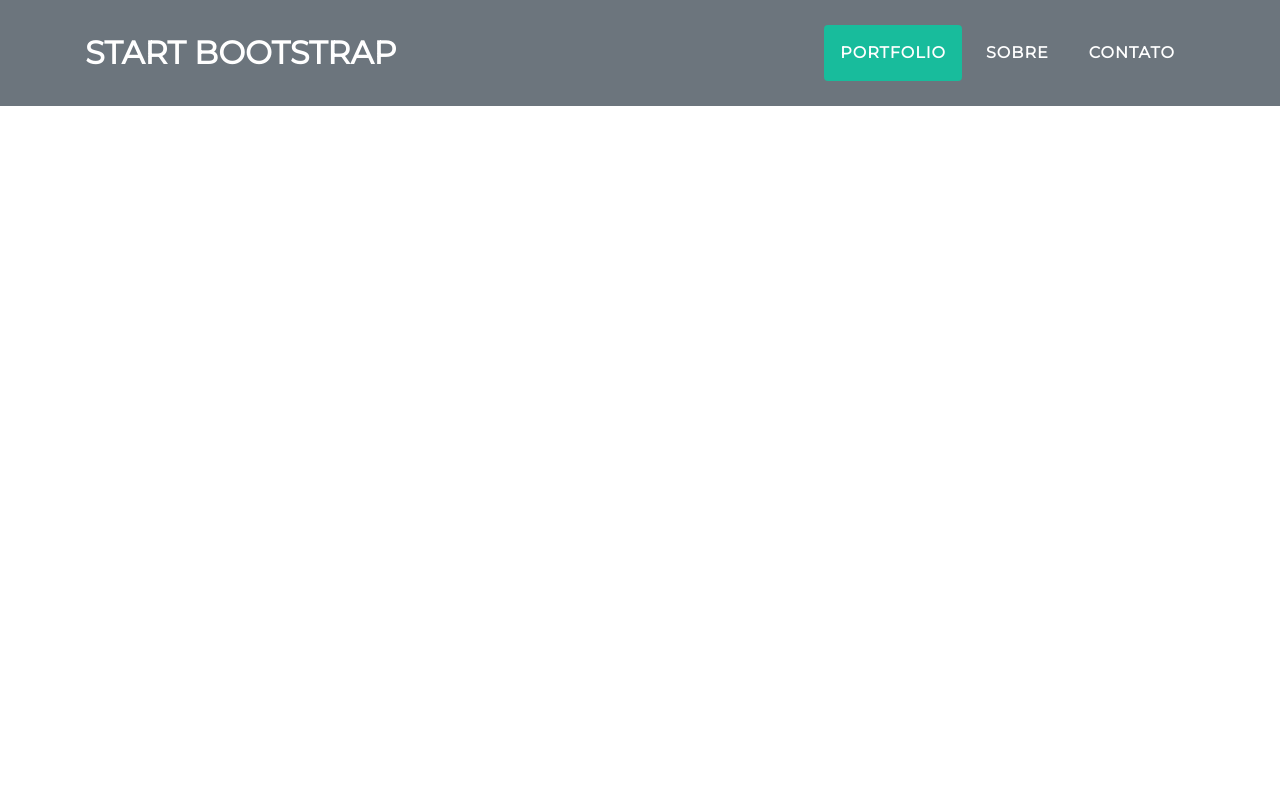
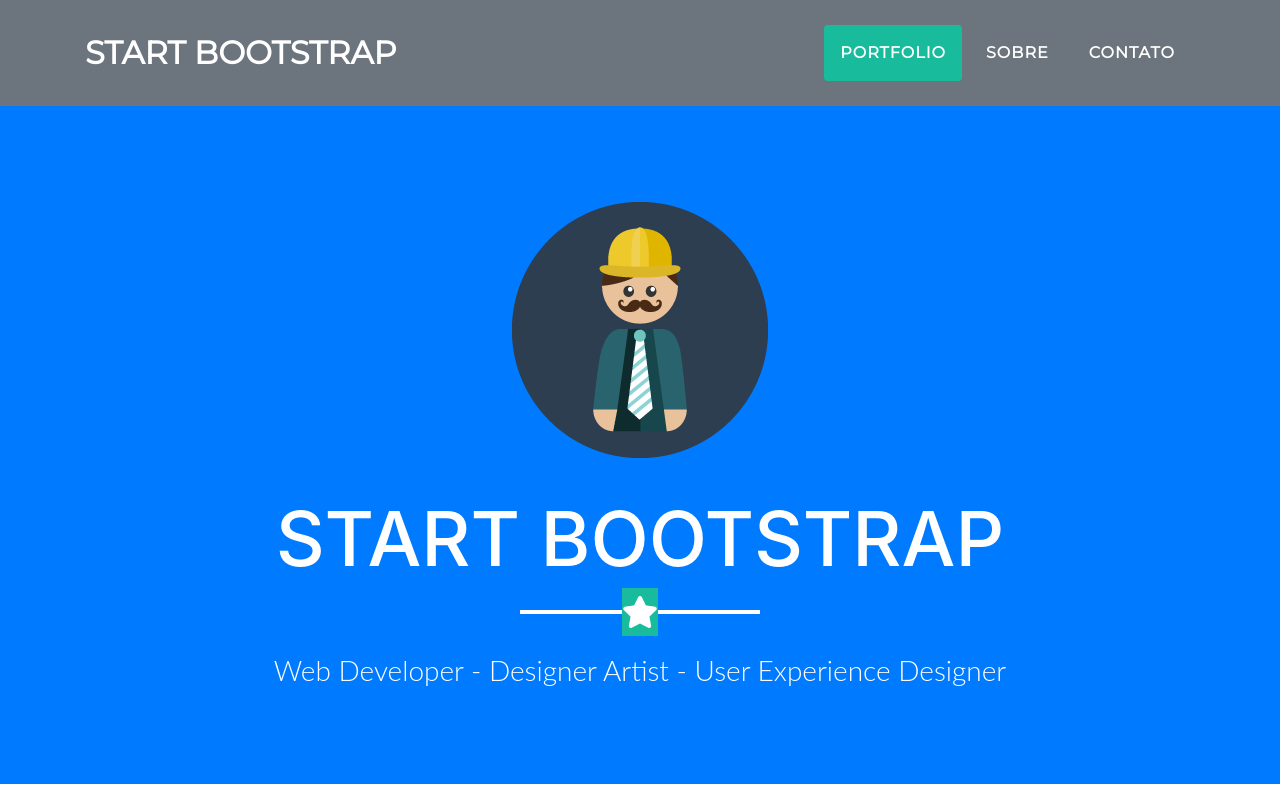
Before and after one commit to JhonatanMatias/projeto-freelancer-bootstrap4, a website with bundled scripts: page index.html in a window 1280 px wide. Built offline with nearby package versions, Linux system fonts and the light colour scheme.

Commit message:
- Adicionando a seção de cabeçalho. - Adicionado os arquivos _global.scss,_masterhead.scss. - Modificando os arquivos .gitigonre,freelancer.css,freelancer.min.css,index.html.

```diff
--- a/index.html
+++ b/index.html
@@ -56,6 +56,17 @@
 		</div>
 	</nav>
 
+	<!-- cabeçalho -->
+
+	<header id="header" class="masterhead bg-primary text-white text-center">
+		<div class="container">
+			<img src="img/profile.png" alt=" " class="img-fluid mb-5 d-block mx-auto">
+			<h1 class="mb-0 text-uppercase">Start Bootstrap</h1>
+			<hr class="star-light">
+			<h2 class="font-weight-light mb-0">Web Developer - Designer Artist - User Experience Designer</h2>
+		</div>
+	</header>
+
 	<!--Bootstrap javascript core -->
 	<script src="vendor/jquery/jquery.min.js" type="text/javascript"></script>
 	<script src="/vendor/bootstrap/js/bootstrap.bundle.min.js" type="text/javascript"></script>
--- /dev/null
+++ b/scss/_global.scss
@@ -0,0 +1,38 @@
+//Linha costomizada com icone de estrela
+
+hr.star-light,
+hr.star-dark {
+
+	max-width: 15rem;
+	padding: 0;
+	text-align: center;
+	border: none;
+	border-top: solid 0.25rem;
+	margin-top: 2.5rem;
+	margin-bottom: 2.5rem;
+	margin-left: auto;
+	margin-right: auto
+}
+
+hr.star-light:after,
+hr.star-dark:after {
+
+	position: relative;
+	top: -.8em;
+	display: inline-block;
+	content: '\f005';
+	font-family: "Font Awesome 5 Free";
+	font-weight: 900;
+	font-size: 2rem
+}
+
+hr.star-light {
+
+	border-color: $white
+}
+
+hr.star-light:after {
+
+	color: $white;
+	background-color: $primary
+}
--- /dev/null
+++ b/scss/_masthead.scss
@@ -0,0 +1,38 @@
+header.masterhead {
+
+	padding-top: calc(6rem + 72px);
+	padding-bottom: 6rem;
+
+	h1 {
+
+		font-size: 3rem;
+		line-height: 3rem;
+
+	}
+
+	h2 {
+
+		font-size: 1.3rem;
+		@include body-font;
+	}
+}
+
+@media(min-width: 992px) {
+
+	header.masterhead {
+
+		padding-top: calc(6rem + 106px);
+		padding-bottom: 6rem;
+
+		h1 {
+
+			font-size: 4.75rem;
+			line-height: 4rem
+		}
+
+		h2 {
+
+			font-size: 1.75rem;
+		}
+	}
+}
--- a/scss/freelancer.scss
+++ b/scss/freelancer.scss
@@ -1,3 +1,5 @@
 @import "variables.scss";
+@import "global.scss";
 @import "mixins.scss";
 @import "navbar.scss";
+@import "masthead.scss";
```
Also changed, not shown: css/freelancer.css, css/freelancer.min.css, 1 other file.
